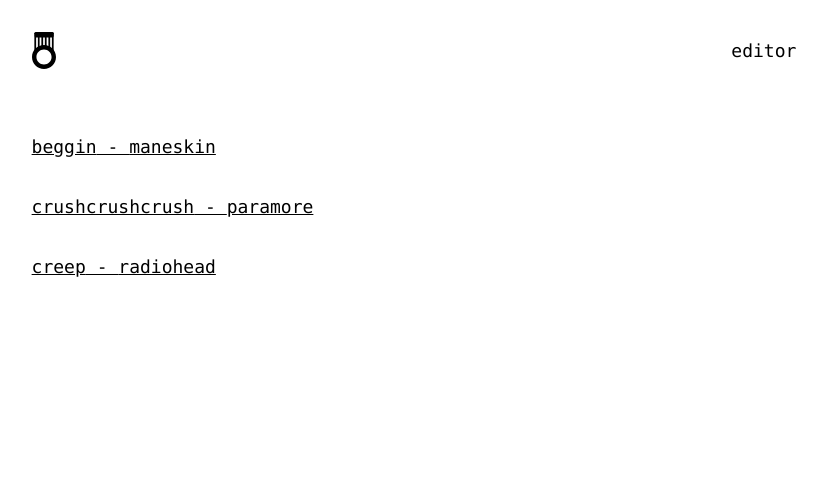
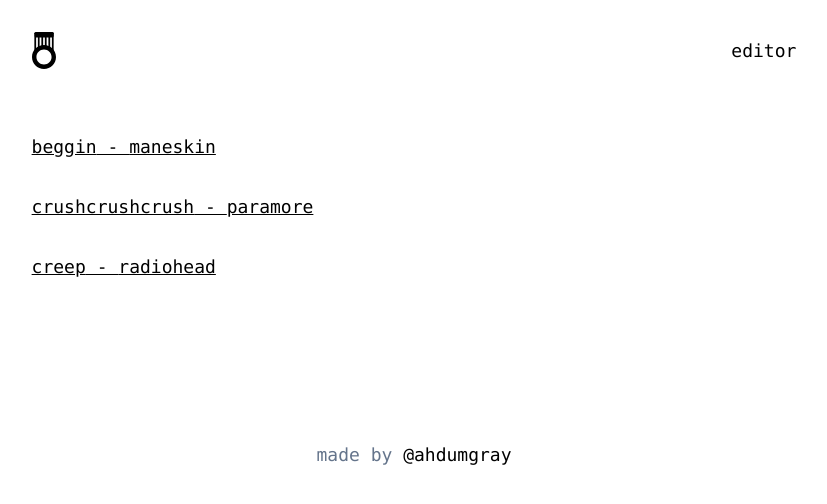
Before and after one commit to tinyshipdev/chorditure, a Next.js app: page / in a window 1280 px wide. Shown: the top 504 px of the page, without its empty margins (226-1053 px from the left). Built offline with nearby package versions, Linux system fonts and the light colour scheme.

Commit message:
add made by me link

```diff
--- a/src/pages/_document.tsx
+++ b/src/pages/_document.tsx
@@ -11,6 +11,9 @@
       <body className='font-mono text-lg'>
         <Main />
         <NextScript />
+        <footer className="text-center py-20">
+          <span className="text-slate-500">made by</span> <a href="https://adamgray.dev">@ahdumgray</a>
+        </footer>
       </body>
     </Html>
   )
```
